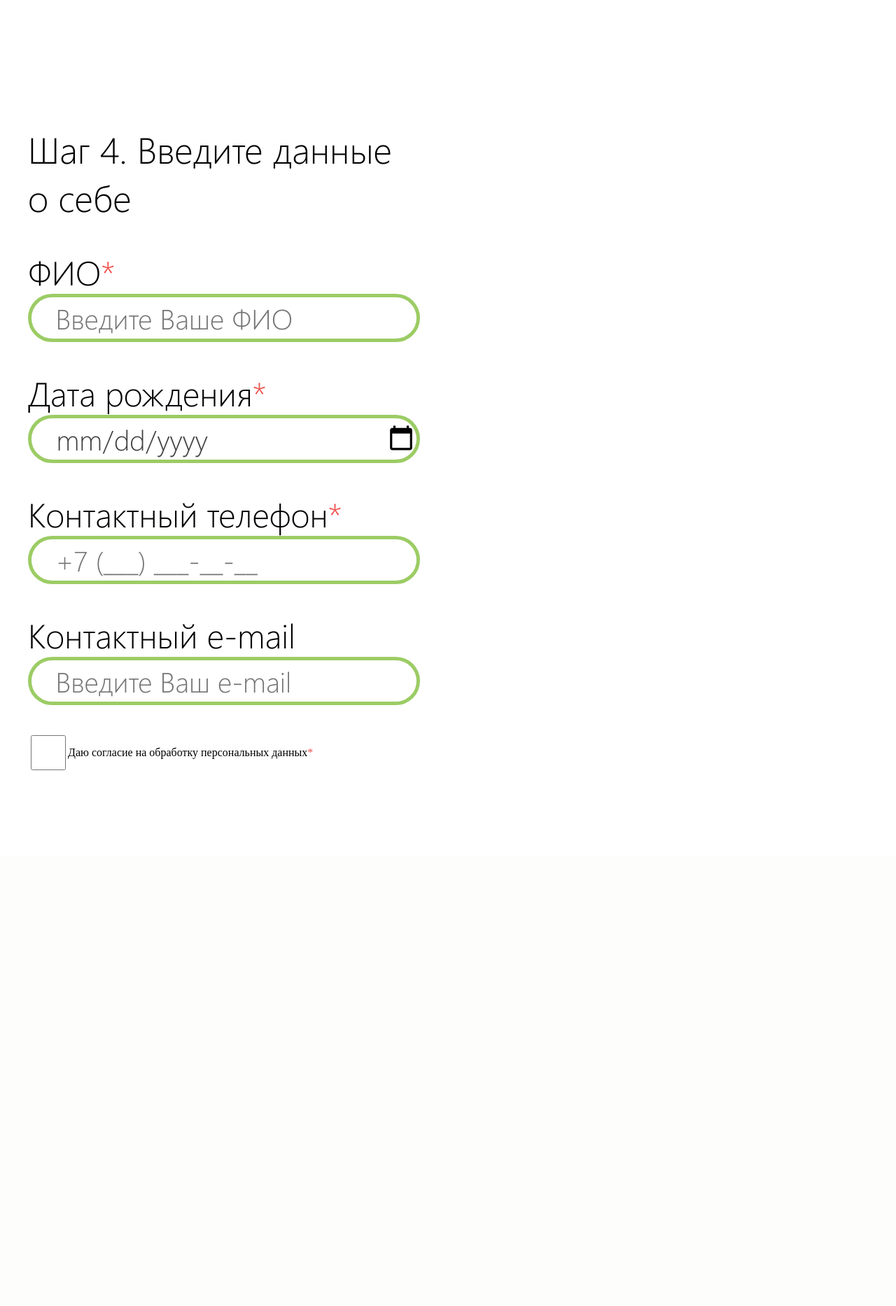
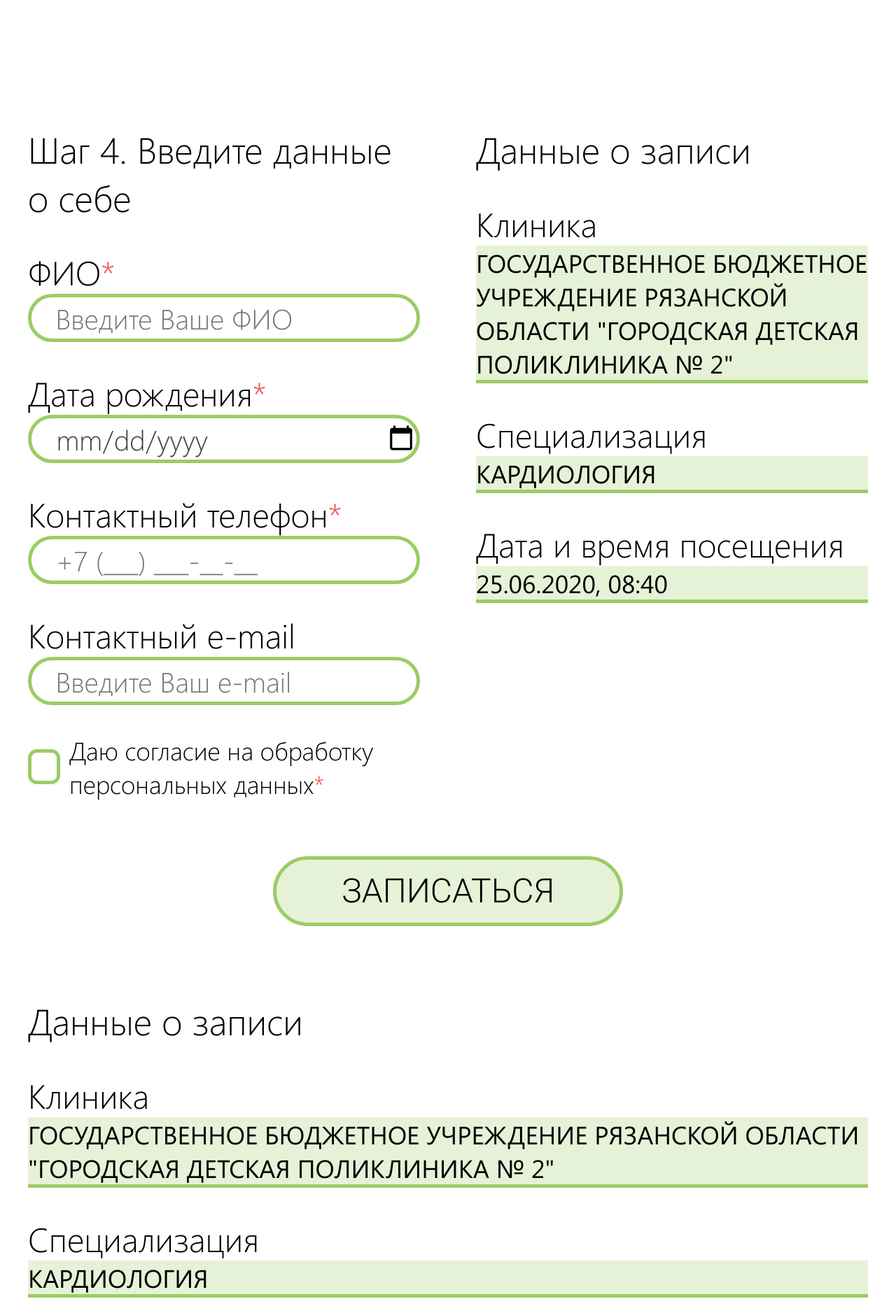
Before and after one commit to kolaqsq/electronic_registry, a PHP site: page / in a window 1280 px wide. Shown: the part 3320-5187 px from the top of the page at 70% size. Before the commit the page ends 4421 px from the top, so only its background shows below. Run offline with PHP 8.4, Linux system fonts and the light colour scheme; style sheets or scripts are compiled from the project's sources.

Commit message:
Finished template for desktop

```diff
--- a/res/template/css/main.css
+++ b/res/template/css/main.css
@@ -140,6 +140,39 @@
   grid-gap: 6.25vw;
   width: 100%;
   margin: 6.25vw 0;
+}
+.step__button {
+  font-family: "Roboto Light", sans-serif;
+  font-weight: 300;
+  font-size: 3rem;
+  border: 5px solid #9CCC65;
+  background-color: rgba(156, 204, 101, 0.25);
+  box-sizing: border-box;
+  height: 6.25rem;
+  width: 31.25rem;
+  border-radius: 3.125rem;
+  display: flex;
+  align-items: center;
+  justify-content: center;
+  align-self: center;
+  transition: 0.25s;
+}
+.step__button:focus {
+  outline: none;
+}
+.step__button:hover {
+  border-width: 0;
+  background-color: #9CCC65;
+  color: #ffffff;
+  transition: 0.25s;
+}
+.step__even {
+  display: flex;
+  flex-flow: row wrap;
+  align-items: center;
+  justify-content: space-evenly;
+  width: 100%;
+  margin-top: 6.25vw;
 }
 
 .list {
@@ -323,14 +356,73 @@
   align-items: center;
   justify-content: flex-start;
 }
+.personal__label-check {
+  font-family: "Segoe UI Light", sans-serif;
+  font-weight: 300;
+  font-size: 2.25rem;
+  width: 100%;
+  margin-left: 1.0416666667vw;
+}
 .personal__checkbox {
+  display: none;
+}
+.personal__checkmark {
+  display: block;
+  align-items: center;
+  justify-content: center;
+  height: 50px;
   width: 50px;
-  height: 50px;
   border: 5px solid #9CCC65;
   box-sizing: border-box;
+  border-radius: 12.5px;
+  font-size: 2.25rem;
+  color: #ffffff;
+  transition: 0.25s;
 }
-.personal__checkbox:focus {
+.personal__checkmark:hover {
+  background-color: rgba(156, 204, 101, 0.25);
+  transition: 0.25s;
+}
+.personal__checkmark:after {
+  content: "done";
+  display: none;
+}
+.personal__confirmation .personal__checkbox:checked ~ .personal__checkmark {
   background-color: #9CCC65;
+  transition: 0.25s;
+}
+.personal__checkbox:checked ~ .personal__checkmark:after {
+  display: flex;
+}
+
+.record {
+  display: flex;
+  flex-flow: column nowrap;
+  align-items: flex-start;
+  justify-content: flex-start;
+  width: 100%;
+}
+.record__title {
+  font-family: "Segoe UI Light", sans-serif;
+  font-weight: 300;
+  font-size: 3.25rem;
+  margin: 0 0 3.125vw 0;
+  width: 100%;
+}
+.record__header {
+  font-family: "Segoe UI Light", sans-serif;
+  font-weight: 300;
+  font-size: 3rem;
+  width: 100%;
+}
+.record__description {
+  font-family: "Segoe UI Regular", sans-serif;
+  font-weight: 400;
+  font-size: 2.25rem;
+  margin: 0 0 3.125vw 0;
+  background-color: rgba(156, 204, 101, 0.25);
+  border-bottom: 5px solid #9CCC65;
+  width: 100%;
 }
 
 /*# sourceMappingURL=main.css.map */
--- a/res/template/index.html
+++ b/res/template/index.html
@@ -155,9 +155,9 @@
         </div>
     </article>
     <!--    step 4    -->
-    <article class="step">
+    <form action="" method="post" class="step">
         <div class="step__columns">
-            <form action="" class="personal" method="post">
+            <section class="personal">
                 <h3 class="personal__title">Шаг 4. Введите данные о себе</h3>
                 <label class="personal__label" contenteditable="true" for="name">ФИО<span
                         style="color: #EF5350">*</span></label>
@@ -176,12 +176,43 @@
                 <label class="personal__label" contenteditable="true" for="e-mail">Контактный e-mail</label>
                 <input class="personal__input" id="e-mail" name="e-mail" placeholder="Введите Ваш e-mail" type="email">
 
-                <div class="personal__confirmation">
+                <label class="personal__confirmation" for="data">
                     <input class="personal__checkbox" id="data" required type="checkbox">
-                    <label class="personal__label-check" for="data">Даю согласие на обработку персональных данных<span
-                            style="color: #EF5350">*</span></label>
-                </div>
-            </form>
+                    <span class="personal__checkmark material-icons-round"></span>
+                    <span class="personal__label-check">
+                        Даю согласие на обработку персональных данных<span
+                            style="color: #EF5350">*</span>
+                    </span>
+                </label>
+
+            </section>
+            <section class="record">
+                <h3 class="record__title">Данные о записи</h3>
+                <span class="record__header">Клиника</span>
+                <span class="record__description">ГОСУДАРСТВЕННОЕ БЮДЖЕТНОЕ УЧРЕЖДЕНИЕ РЯЗАНСКОЙ ОБЛАСТИ "ГОРОДСКАЯ ДЕТСКАЯ ПОЛИКЛИНИКА № 2"</span>
+                <span class="record__header">Специализация</span>
+                <span class="record__description">КАРДИОЛОГИЯ</span>
+                <span class="record__header">Дата и время посещения</span>
+                <span class="record__description">25.06.2020, 08:40</span>
+            </section>
+        </div>
+        <input type="submit" value="ЗАПИСАТЬСЯ" class="step__button">
+    </form>
+<!--    final step    -->
+    <article class="step">
+        <section class="record">
+            <h3 class="record__title">Данные о записи</h3>
+            <span class="record__header">Клиника</span>
+            <span class="record__description">ГОСУДАРСТВЕННОЕ БЮДЖЕТНОЕ УЧРЕЖДЕНИЕ РЯЗАНСКОЙ ОБЛАСТИ "ГОРОДСКАЯ ДЕТСКАЯ ПОЛИКЛИНИКА № 2"</span>
+            <span class="record__header">Специализация</span>
+            <span class="record__description">КАРДИОЛОГИЯ</span>
+            <span class="record__header">Дата и время посещения</span>
+            <span class="record__description">25.06.2020, 08:40</span>
+        </section>
+        <h3 class="step__title">Данные о записи отправлены на email@email.com (если указано)</h3>
+        <div class="step__even">
+            <input type="submit" value="РАСПЕЧАТАТЬ" class="step__button">
+            <input type="submit" value="НА ГЛАВНУЮ" class="step__button">
         </div>
     </article>
 </main>
--- a/res/template/sass/main.sass
+++ b/res/template/sass/main.sass
@@ -146,6 +146,39 @@ $black: #000000
     grid-gap: (120px / 1920px * 100vw)
     width: 100%
     margin: (120px / 1920px * 100vw) 0
+
+  &__button
+    font-family: 'Roboto Light', sans-serif
+    font-weight: 300
+    font-size: 3rem
+    border: 5px solid $green
+    background-color: $lightgreen
+    box-sizing: border-box
+    height: 6.25rem
+    width: 31.25rem
+    border-radius: 3.125rem
+    display: flex
+    align-items: center
+    justify-content: center
+    align-self: center
+    transition: .25s
+
+    &:focus
+      outline: none
+
+    &:hover
+      border-width: 0
+      background-color: $green
+      color: $white
+      transition: .25s
+
+  &__even
+    display: flex
+    flex-flow: row wrap
+    align-items: center
+    justify-content: space-evenly
+    width: 100%
+    margin-top: (120px / 1920px * 100vw)
 
 .list
   display: flex
@@ -324,11 +357,70 @@ $black: #000000
     align-items: center
     justify-content: flex-start
 
+  &__label-check
+    font-family: 'Segoe UI Light', sans-serif
+    font-weight: 300
+    font-size: 2.25rem
+    width: 100%
+    margin-left: (20px / 1920px * 100vw)
+
   &__checkbox
+    display: none
+
+  &__checkmark
+    display: block
+    align-items: center
+    justify-content: center
+    height: 50px
     width: 50px
-    height: 50px
     border: 5px solid $green
     box-sizing: border-box
+    border-radius: 12.5px
+    font-size: 2.25rem
+    color: $white
+    transition: .25s
 
-    &:focus
-      background-color: $green
+    &:hover
+      background-color: $lightgreen
+      transition: .25s
+
+    &:after
+      content: "done"
+      display: none
+
+
+  &__confirmation &__checkbox:checked ~ &__checkmark
+    background-color: $green
+    transition: .25s
+
+  &__checkbox:checked ~ &__checkmark:after
+    display: flex
+
+.record
+  display: flex
+  flex-flow: column nowrap
+  align-items: flex-start
+  justify-content: flex-start
+  width: 100%
+
+  &__title
+    font-family: 'Segoe UI Light', sans-serif
+    font-weight: 300
+    font-size: 3.25rem
+    margin: 0 0 (60px / 1920px * 100vw) 0
+    width: 100%
+
+  &__header
+    font-family: 'Segoe UI Light', sans-serif
+    font-weight: 300
+    font-size: 3rem
+    width: 100%
+
+  &__description
+    font-family: 'Segoe UI Regular', sans-serif
+    font-weight: 400
+    font-size: 2.25rem
+    margin: 0 0 (60px / 1920px * 100vw) 0
+    background-color: $lightgreen
+    border-bottom: 5px solid $green
+    width: 100%
```
Also changed, not shown: 1 other file.
